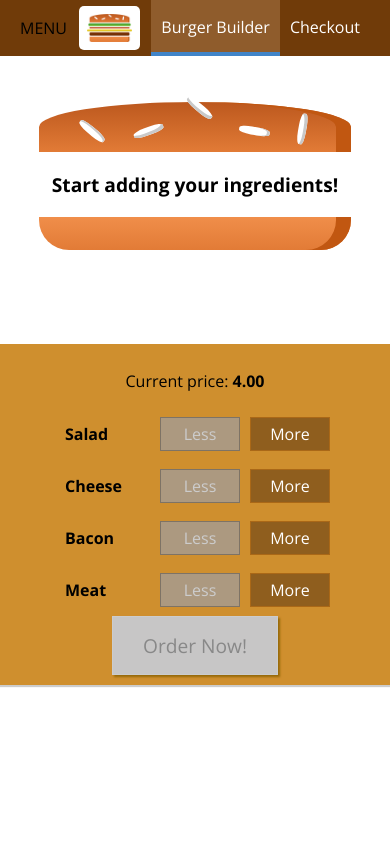
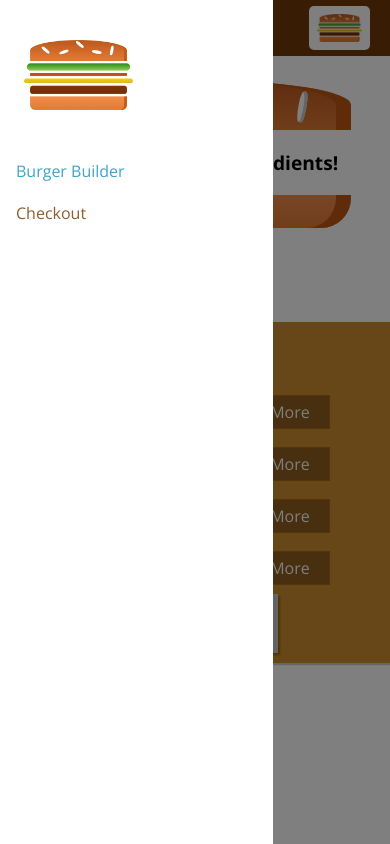
Before and after one commit to juliatan/burger-builder, a React (Create React App) app: page / in a window 390 px wide. Built offline with nearby package versions, Linux system fonts and the light colour scheme.

Commit message:
Added Sidedrawer and some responsive CSS

```diff
--- a/src/components/Layout/Layout.js
+++ b/src/components/Layout/Layout.js
@@ -2,11 +2,12 @@
 import Aux from '../../hoc/Aux/Aux';
 import classes from './Layout.module.css';
 import Toolbar from '../Navigation/Toolbar/Toolbar';
+import SideDrawer from '../Navigation/SideDrawer/SideDrawer';
 
 const layout = (props) => (
   <Aux>
     <Toolbar />
-    <div>Toolbar, Sidebar, Backdrop</div>
+    <SideDrawer />
     <main className={classes.Content}>{props.children}</main>
   </Aux>
 );
--- a/src/components/Logo/Logo.js
+++ b/src/components/Logo/Logo.js
@@ -3,8 +3,9 @@
 import burgerLogo from '../../assets/images/burger-logo.png';
 import classes from './Logo.module.css';
 
-const logo = () => (
-  <div className={classes.Logo}>
+const logo = (props) => (
+  // have put in the optional ability to overwrite the height of logo directly through a prop
+  <div className={classes.Logo} style={{ height: props.height }}>
     <img src={burgerLogo} alt="My Burger Builder" />
   </div>
 );
--- a/src/components/Logo/Logo.module.css
+++ b/src/components/Logo/Logo.module.css
@@ -1,7 +1,8 @@
 .Logo {
   background-color: white;
   padding: 8px;
-  height: 80%;
+  /* note: will make height responsive in the actual components where logo is used */
+  height: 100%;
   box-sizing: border-box;
   border-radius: 5px;
 }
--- a/src/components/Navigation/NavigationItems/NavigationItem/NavigationItem.module.css
+++ b/src/components/Navigation/NavigationItems/NavigationItem/NavigationItem.module.css
@@ -1,19 +1,38 @@
+.NavigationItem {
+    margin: 10px 0;
+    box-sizing: border-box;
+    display: block;
+    width: 100%;
+  }
+
+  .NavigationItem a {
+    color: #8f5c2c;
+    text-decoration: none;
+    width: 100%;
+    display: block;
+    box-sizing: border-box;
+  }
+
+  .NavigationItem a:hover,
+  .NavigationItem a:active,
+  .NavigationItem a.active {
+    color: #40a4c8;
+  }
+
+@media (min-width: 500px) {
   .NavigationItem {
     margin: 0;
-  box-sizing: border-box;
     display: flex;
     align-items: center;
     height: 100%;
+    width: auto;
   }
 
   .NavigationItem a {
     color: white;
-  text-decoration: none;
     padding: 16px 10px;
     height: 100%;
     border-bottom: 4px solid transparent;
-  display: block;
-  box-sizing: border-box;
   }
 
   .NavigationItem a:hover,
@@ -23,3 +42,4 @@
     border-bottom: 4px solid #4084c8;
     color: white;
   }
+}
--- a/src/components/Navigation/NavigationItems/NavigationItems.js
+++ b/src/components/Navigation/NavigationItems/NavigationItems.js
@@ -8,9 +8,7 @@
     <NavigationItem link="/" active>
       Burger Builder
     </NavigationItem>
-    <NavigationItem link="/">
-      Checkout
-    </NavigationItem>
+    <NavigationItem link="/">Checkout</NavigationItem>
   </ol>
 );
 
--- a/src/components/Navigation/NavigationItems/NavigationItems.module.css
+++ b/src/components/Navigation/NavigationItems/NavigationItems.module.css
@@ -3,6 +3,13 @@
   padding: 0;
   list-style: none;
   display: flex;
+  flex-flow: column;
   align-items: center;
   height: 100%;
 }
+
+@media (min-width: 500px) {
+  .NavigationItems {
+    flex-flow: row;
+  }
+}
--- /dev/null
+++ b/src/components/Navigation/SideDrawer/SideDrawer.js
@@ -0,0 +1,24 @@
+import React from 'react';
+import Logo from '../../Logo/Logo';
+import NavigationItems from '../NavigationItems/NavigationItems';
+import classes from './SideDrawer.module.css';
+import Backdrop from '../../UI/Backdrop/Backdrop';
+import Aux from '../../../hoc/Aux/Aux';
+
+const sideDrawer = () => {
+  return (
+    <Aux>
+      <Backdrop show />
+      <div className={classes.SideDrawer}>
+        <div className={classes.Logo}>
+          <Logo />
+        </div>
+        <nav>
+          <NavigationItems />
+        </nav>
+      </div>
+    </Aux>
+  );
+};
+
+export default sideDrawer;
--- /dev/null
+++ b/src/components/Navigation/SideDrawer/SideDrawer.module.css
@@ -0,0 +1,32 @@
+.SideDrawer {
+  position: fixed;
+  width: 280px;
+  max-width: 70%;
+  height: 100%;
+  left: 0;
+  top: 0;
+  z-index: 200;
+  background-color: white;
+  padding: 32px 16px;
+  box-sizing: border-box;
+  transition: transform 0.3s ease-out;
+}
+
+@media (min-width: 500px) {
+  .SideDrawer {
+    display: none;
+  }
+}
+
+.Open {
+  transform: translateX(0);
+}
+
+.Close {
+  transform: translateX(-100%);
+}
+
+.Logo {
+  height: 11%;
+  margin-bottom: 32px;
+}
--- a/src/components/Navigation/Toolbar/Toolbar.js
+++ b/src/components/Navigation/Toolbar/Toolbar.js
@@ -6,8 +6,12 @@
 const toolbar = () => (
   <header className={classes.Toolbar}>
     <div>MENU</div>
-    <Logo />
-    <NavigationItems />
+    <div className={classes.Logo}>
+      <Logo />
+    </div>
+    <nav className={classes.DesktopOnly}>
+      <NavigationItems />
+    </nav>
   </header>
 );
 
--- a/src/components/Navigation/Toolbar/Toolbar.module.css
+++ b/src/components/Navigation/Toolbar/Toolbar.module.css
@@ -16,3 +16,13 @@
 .Toolbar nav {
   height: 100%;
 }
+
+.Logo {
+  height: 80%;
+}
+
+@media (max-width: 499px) {
+  .DesktopOnly {
+    display: none;
+  }
+}
```
Lines whose indentation alone changed are shown as unchanged.
